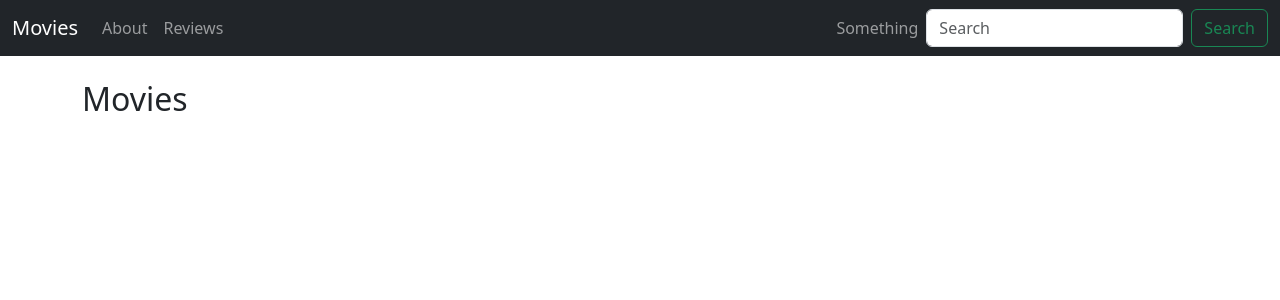
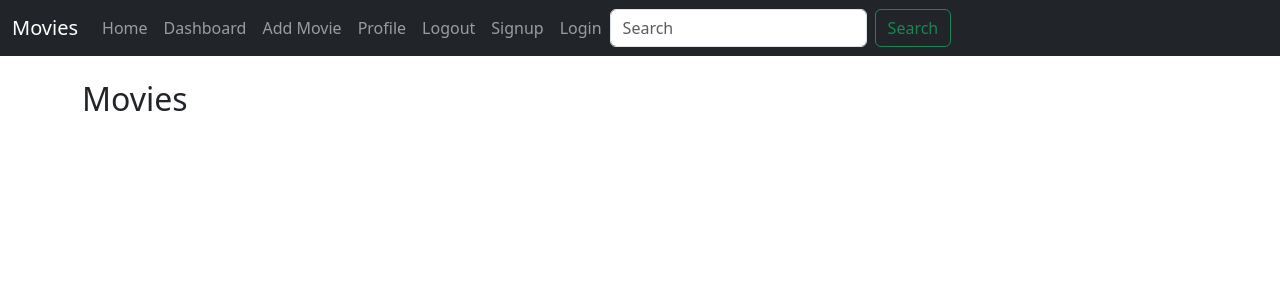
Before and after one commit to nkjcolin/Movie-Popcorns, a Django app: page / in a window 1280 px wide. Shown: the top 300 px of the page. Run offline with Django 4.2, Linux system fonts and the light colour scheme.

Commit message:
login,signup,navbar update,authentication

```diff
--- /dev/null
+++ b/movie/website/templates/dashboard.html
@@ -0,0 +1 @@
+this is dashboard page
--- a/movie/website/templates/navbar.html
+++ b/movie/website/templates/navbar.html
@@ -5,23 +5,34 @@
         <span class="navbar-toggler-icon"></span>
       </button>
       <div class="collapse navbar-collapse" id="navbarSupportedContent">
-        <ul class="navbar-nav me-auto mb-2 mb-lg-0">
+        <ul class="navbar-nav">
           <li class="nav-item">
-            <a class="nav-link" href="#">About</a>
+            <a class="nav-link" href="#">Home</a>
           </li>
-          <li class="nav-item">
-            <a class="nav-link" href="#">Reviews</a>
+           <li class="nav-item">
+            <a class="nav-link" href="#">Dashboard</a>
+          </li>
+           <li class="nav-item">
+            <a class="nav-link" href="#">Add Movie</a>
+          </li>
+           <li class="nav-item">
+            <a class="nav-link" href="#">Profile</a>
+          </li>
+           <li class="nav-item">
+            <a class="nav-link" href="#">Logout</a>
+          </li>
+           <li class="nav-item">
+            <a class="nav-link" href="signup/">Signup</a>
+          </li>
+           <li class="nav-item">
+            <a class="nav-link" href="login/">Login</a>
           </li>
         </ul>
-        <ul class="navbar-nav ms-auto mb-2 mb-lg-0">
-          <li class="nav-item ms-auto">
-            <a class="nav-link" href="{% url 'home' %}">Something</a>
-          </li>
-        </ul>
-        <form class="d-flex" role="search">
+        <form class="d-flex search-form" role="search">
           <input class="form-control me-2" type="search" placeholder="Search" aria-label="Search">
           <button class="btn btn-outline-success" type="submit">Search</button>
         </form>
+
       </div>
     </div>
   </nav>
--- a/movie/website/urls.py
+++ b/movie/website/urls.py
@@ -3,4 +3,6 @@ from . import views
 
 urlpatterns = [
     path('', views.home, name='home'),
+    path('login/', views.user_login),
+    path('signup/', views.signup),
 ]
--- a/movie/website/views.py
+++ b/movie/website/views.py
@@ -1,7 +1,44 @@
 from django.shortcuts import render, redirect
 from django.contrib.auth import authenticate, login, logout
 from django.contrib import messages
-
+from django.shortcuts import render,HttpResponseRedirect
+from django.contrib.auth.models import User,Group
+from .forms import LoginForm,SignUpForm
 
 def home(request):
     return render(request, 'home.html', {})
+
+
+def signup(request):
+    if not request.user.is_authenticated:
+        if request.method=='POST':
+            fm=SignUpForm(request.POST)
+            if fm.is_valid():
+                user=fm.save()
+                group=Group.objects.get(name='Editor')
+                user.groups.add(group)
+                messages.success(request,'Account Created Successfully!!!')
+        else:
+            if not request.user.is_authenticated:
+                fm=SignUpForm()
+        return render(request,'signup.html',{'form':fm})
+    else:
+        return HttpResponseRedirect('/home/')
+
+def user_login(request):
+    if not request.user.is_authenticated:
+        if request.method=='POST':
+            fm=LoginForm(request=request,data=request.POST)
+            if fm.is_valid():
+                uname=fm.cleaned_data['username']
+                upass=fm.cleaned_data['password']
+                user=authenticate(username=uname,password=upass)
+                if user is not None:
+                    login(request,user)
+                    messages.success(request,'Logged in Successfully!!')
+                    return HttpResponseRedirect('/dashboard/')
+        else:
+            fm=LoginForm()
+        return render(request,'login.html',{'form':fm})
+    else:
+        return HttpResponseRedirect('/dashboard/')
```
Also changed, not shown: movie/website/forms.py (added, +24 -0 lines), movie/website/templates/login.html (added, +22 -0 lines), movie/website/templates/signup.html (added, +34 -0 lines).
